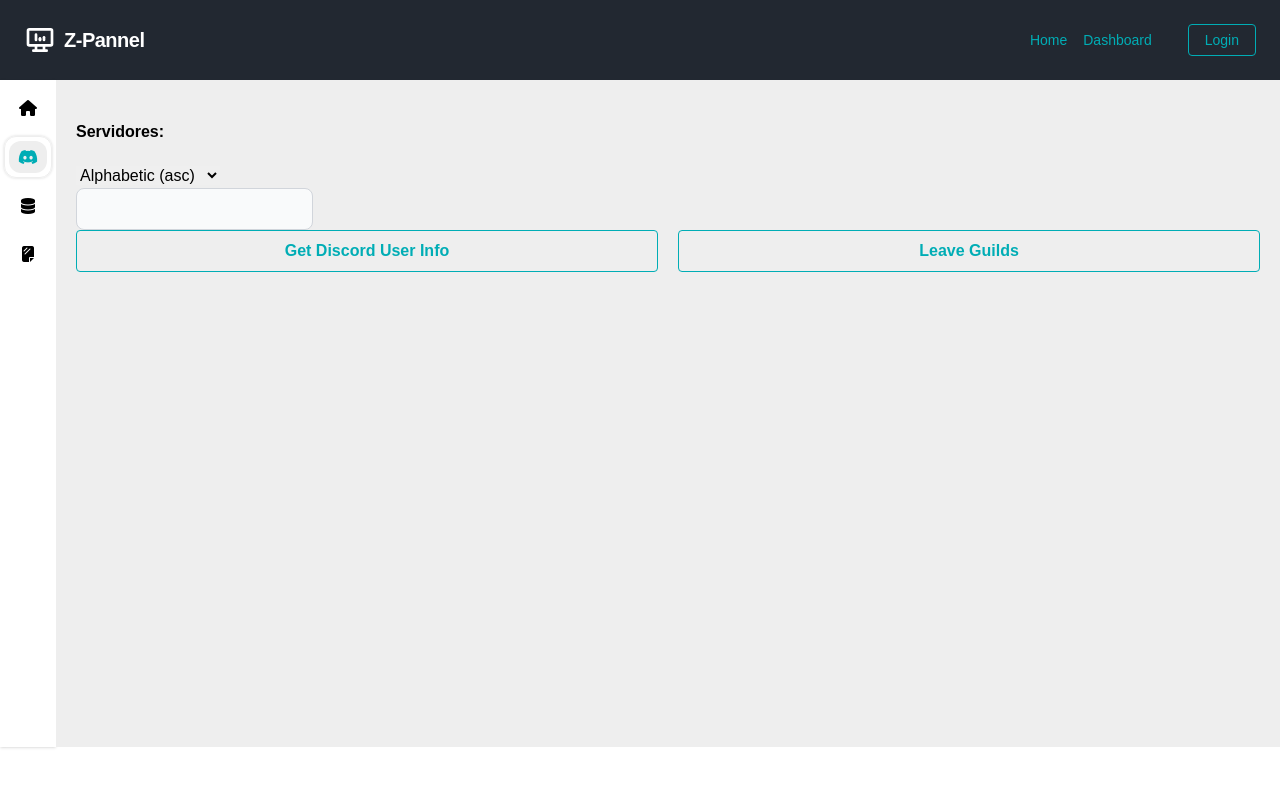
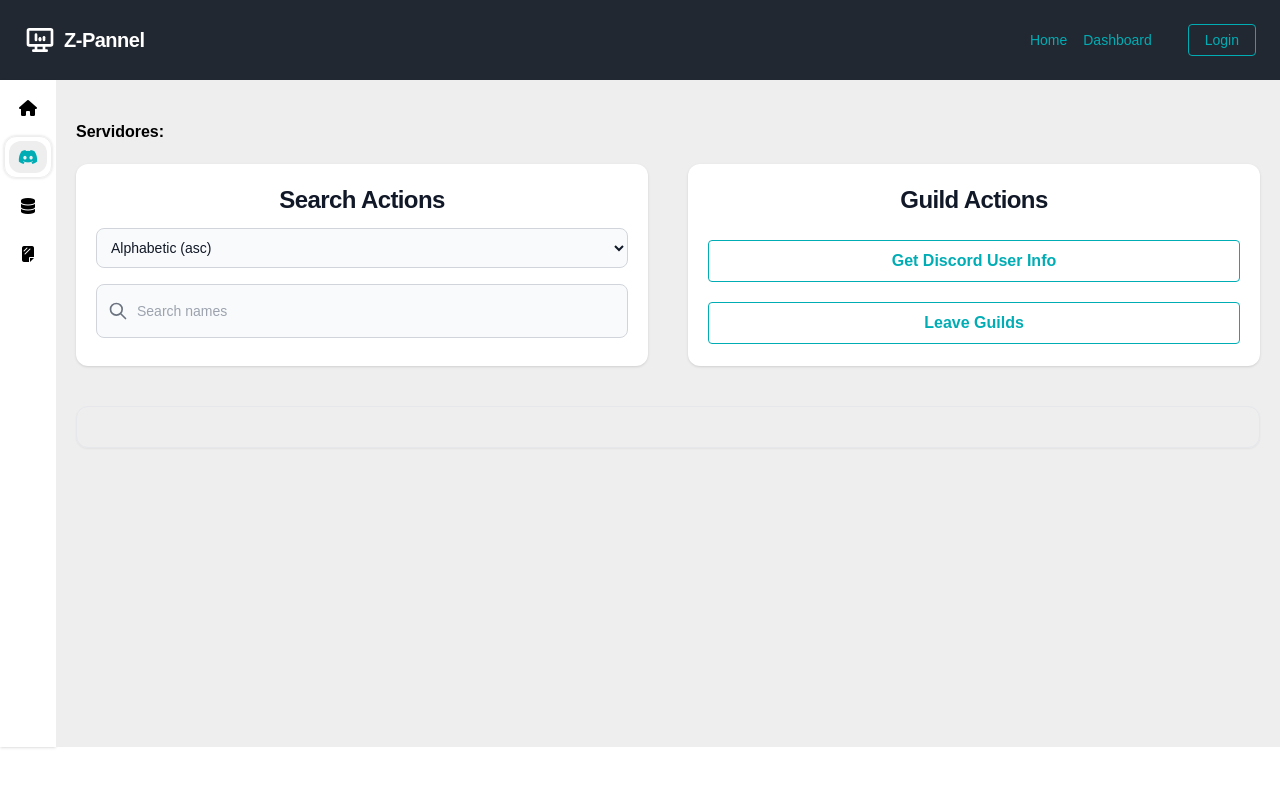
Before and after one commit to brenimsilva/zion-project-manager, a Next.js app in the folder z-pannel/: page /dashboard/server-list in a window 1280 px wide. Shown: the top 786 px of the page. Built offline with nearby package versions, Linux system fonts and the light colour scheme.

Commit message:
[Feature]: Discord Layout completed

```diff
--- a/z-pannel/src/app/components/atoms/SimpleInput.tsx
+++ b/z-pannel/src/app/components/atoms/SimpleInput.tsx
@@ -6,14 +6,48 @@ interface IInputProps {
 
 export default function SimpleInput({ stateFn }: IInputProps) {
   return (
-    <div>
-      <input
-        type="text"
-        onChange={(e) => {
-          stateFn(e.target.value);
-        }}
-        className="bg-gray-50 border border-gray-300 text-gray-900 text-sm rounded-lg focus:ring-blue-500 focus:border-blue-500 block w-1/5 p-2.5 dark:bg-gray-700 dark:border-gray-600 dark:placeholder-gray-400 dark:text-white dark:focus:ring-blue-500 dark:focus:border-blue-500"
-      />
+    <div className="">
+      <label
+        htmlFor="default-search"
+        className="mb-2 text-sm font-medium text-gray-900 sr-only dark:text-white"
+      >
+        Search
+      </label>
+      <div className="relative">
+        <div className="absolute inset-y-0 left-0 flex items-center pl-3 pointer-events-none">
+          <svg
+            aria-hidden="true"
+            className="w-5 h-5 text-gray-500 dark:text-gray-400"
+            fill="none"
+            stroke="currentColor"
+            viewBox="0 0 24 24"
+            xmlns="http://www.w3.org/2000/svg"
+          >
+            <path
+              stroke-linecap="round"
+              stroke-linejoin="round"
+              stroke-width="2"
+              d="M21 21l-6-6m2-5a7 7 0 11-14 0 7 7 0 0114 0z"
+            ></path>
+          </svg>
+        </div>
+        <input
+          type="search"
+          id="default-search"
+          className="block w-full p-4 pl-10 text-sm text-gray-900 border border-gray-300 rounded-lg bg-gray-50 focus:ring-blue-500 focus:border-blue-500 dark:bg-gray-700 dark:border-gray-600 dark:placeholder-gray-400 dark:text-white dark:focus:ring-blue-500 dark:focus:border-blue-500"
+          placeholder="Search names"
+          required
+          onChange={(e) => {
+            stateFn(e.target.value);
+          }}
+        />
+        {/* <button
+          type="submit"
+          className="text-white absolute right-2.5 bottom-2.5 bg-blue-700 hover:bg-blue-800 focus:ring-4 focus:outline-none focus:ring-blue-300 font-medium rounded-lg text-sm px-4 py-2 dark:bg-blue-600 dark:hover:bg-blue-700 dark:focus:ring-blue-800"
+        >
+          Search
+        </button> */}
+      </div>
     </div>
   );
 }
--- a/z-pannel/src/app/components/atoms/SimpleSelect.tsx
+++ b/z-pannel/src/app/components/atoms/SimpleSelect.tsx
@@ -7,16 +7,24 @@ interface ISelectProps {
 
 export default function SimpleSelect({ options, stateFn }: ISelectProps) {
   return (
-    <div>
+    <React.Fragment>
+      {/* <label
+        htmlFor="countries"
+        className="block mb-2 text-sm font-medium text-gray-900 dark:text-white"
+      >
+        Select an option
+      </label> */}
       <select
+        id="countries"
         onChange={(e) => {
           stateFn(e.target.value);
         }}
+        className="bg-gray-50 border border-gray-300 text-gray-900 text-sm rounded-lg focus:ring-blue-500 focus:border-blue-500 block w-full p-2.5 dark:bg-gray-700 dark:border-gray-600 dark:placeholder-gray-400 dark:text-white dark:focus:ring-blue-500 dark:focus:border-blue-500"
       >
         {options.map((option) => {
           return <option key={option}>{option}</option>;
         })}
       </select>
-    </div>
+    </React.Fragment>
   );
 }
--- /dev/null
+++ b/z-pannel/src/app/components/atoms/Title.tsx
@@ -0,0 +1,18 @@
+import React from "react";
+
+interface ITitleProps {
+  text: string;
+  color?: string;
+}
+
+export default function Title({ text, color }: ITitleProps) {
+  return (
+    <React.Fragment>
+      <h1
+        className={`mb-1 text-4xl text-center font-extrabold leading-none tracking-tight text-gray-900 md:text-5xl lg:text-2xl dark:text-white`}
+      >
+        {text}
+      </h1>
+    </React.Fragment>
+  );
+}
--- a/z-pannel/src/app/components/molecules/Guild.tsx
+++ b/z-pannel/src/app/components/molecules/Guild.tsx
@@ -1,3 +1,4 @@
+import Colors from "@/app/Util/Colors";
 import { IGuildContext, guildContext } from "@/app/store/guild-provider";
 import React, { useContext } from "react";
 import styled from "styled-components";
@@ -19,6 +20,7 @@ interface ICard {
 
 const Card = styled.div`
   display: flex;
+  color: ${(props: ICard) => (props.selected ? Colors.cWhite : Colors.cDark)};
   justify-content: center;
   align-items: center;
   user-select: none;
@@ -28,14 +30,15 @@ const Card = styled.div`
   max-height: 100px;
   font-size: small;
   padding: 24px;
-  background-color: ${(props: ICard) => (props.selected ? "#67e8f9" : "white")};
+  background-color: ${(props: ICard) =>
+    props.selected ? Colors.cHL : "white"};
   border-width: 1px;
   border-color: #e5e7eb;
   border-radius: 0.5rem;
   box-shadow: 0 1px 3px 0 rgba(0, 0, 0, 0.1), 0 1px 2px 0 rgba(0, 0, 0, 0.06);
   &:hover {
     background-color: ${(props: ICard) =>
-      props.selected ? "#06b6d4" : "#f3f4f6"};
+      props.selected ? "rgba(0, 172, 181, 0.671)" : "#f3f4f6"};
   }
 `;
 
--- a/z-pannel/src/app/components/molecules/UserGuilds.tsx
+++ b/z-pannel/src/app/components/molecules/UserGuilds.tsx
@@ -10,6 +10,7 @@ import { guildContext } from "@/app/store/guild-provider";
 import Config from "@/app/Util/Config";
 import DiscordService from "@/app/services/discord/DiscordService";
 import { useRouter, useSearchParams } from "next/navigation";
+import Title from "../atoms/Title";
 
 export interface IUserGuildsProps {
   guilds: Array<IDiscordGuild>;
@@ -87,13 +88,18 @@ export default function UserGuilds() {
     <div className="">
       <h5 className="py-5">
         <strong>
-          Servidores:{" "}
+          Servidores:
           {discordUser && (
-            <span className="text-green-500">{discordUser.guilds.length}</span>
+            <span className="text-green-500 mx-1">
+              {discordUser.guilds.length}
+            </span>
           )}
         </strong>
       </h5>
-      <div className="">
+      <div className="grid grid-cols-2 gap-10">
+        <div className="bg-white p-5 mb-10 rounded rounded-xl shadow flex flex-col justify-center">
+          <Title text="Search Actions" />
+          <div className="my-2">
             <SimpleSelect
               options={[
                 "Alphabetic (asc)",
@@ -105,13 +111,17 @@ export default function UserGuilds() {
                 setOrderParam(value);
               }}
             />
+          </div>
+          <div className="my-2">
             <SimpleInput
               stateFn={(value) => {
                 setUserInput(value);
               }}
             />
           </div>
-      <div className="grid grid-cols-2 gap-5">
+        </div>
+        <div className="flex flex-col justify-center-col bg-white p-5 mb-10 rounded rounded-xl shadow gap-5 ">
+          <Title text="Guild Actions" />
           <APIButton
             pushRequestData={getDiscordUserInfo}
             text="Get Discord User Info"
@@ -126,11 +136,12 @@ export default function UserGuilds() {
             }}
           />
         </div>
+      </div>
       <div
-        className="scrollbar scrollbar-thin scroll-smooth overflow-auto "
-        style={{ maxHeight: "35rem" }}
+        className="scrollbar scrollbar-thin scroll-smooth overflow-auto border rounded rounded-xl p-5 shadow-sm"
+        style={{ maxHeight: "25rem" }}
       >
-        <div className="grid grid-cols-4 gap-5">
+        <div className="grid grid-cols-4 gap-5 ">
           {filteredList && <ListGuilds filteredList={filteredList} />}
         </div>
       </div>
```
Lines whose indentation alone changed are shown as unchanged.
